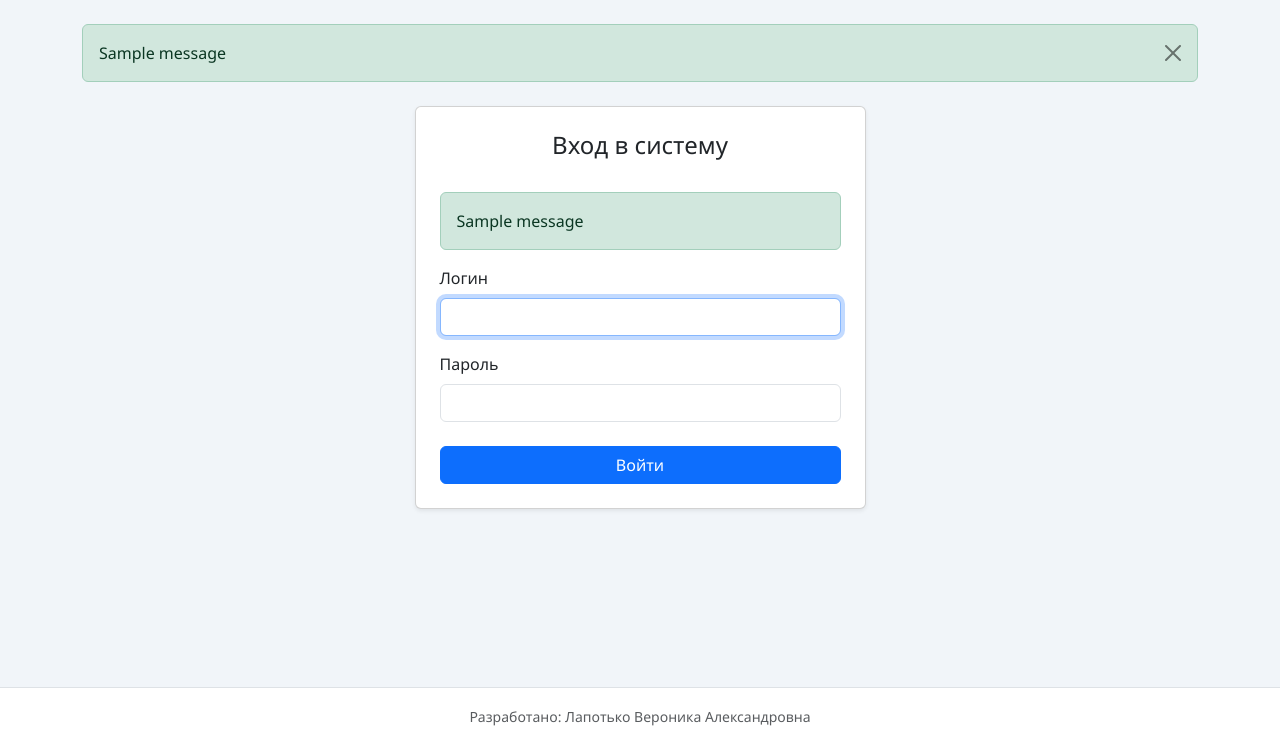
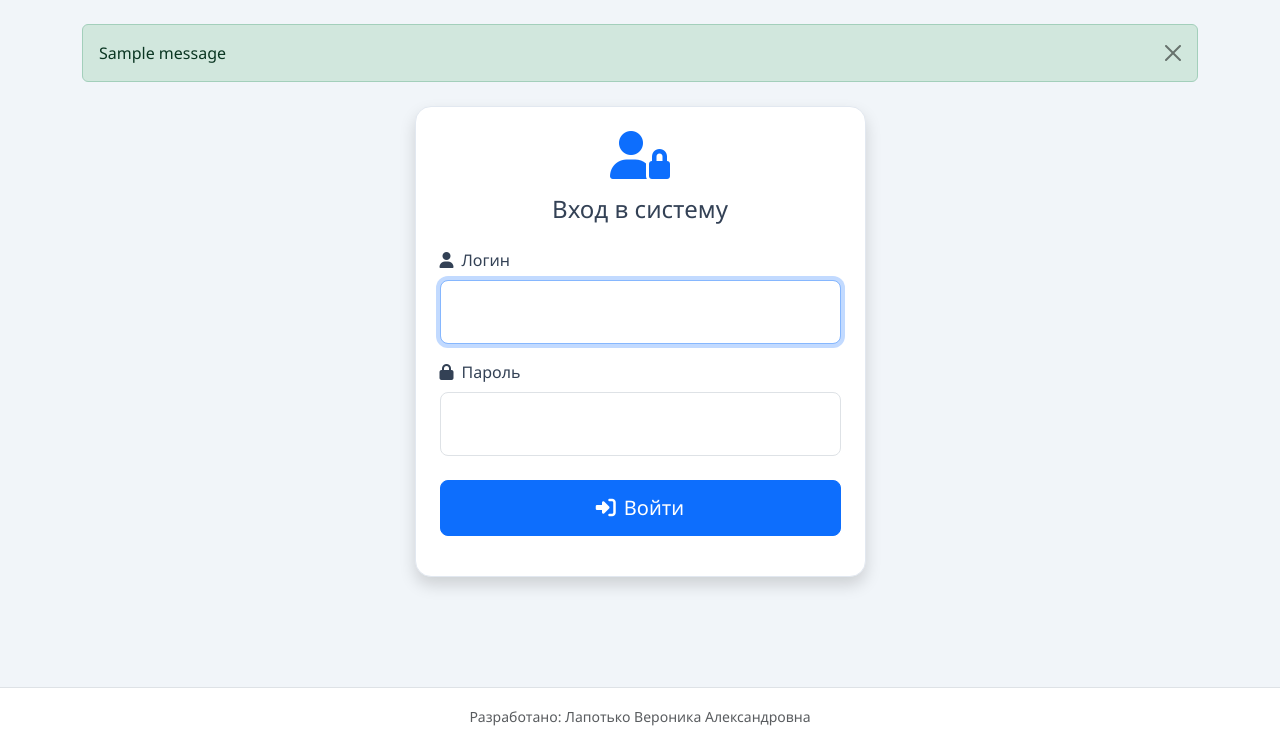
Before and after one commit to LapotkoVeronikaA/IS_openStreetMap, a Flask app: page /auth/login in a window 1280 px wide. Shown: the part 56-800 px from the top of the page. Run offline with Flask 3, Linux system fonts and the light colour scheme; one stand-in notice (Sample message) is shown; data that the repository does not hold is empty; some libraries are stand-ins or nearby versions.

Commit message:
улучшен внешний вид страницы входа

```diff
--- a/app/auth/templates/login.html
+++ b/app/auth/templates/login.html
@@ -5,32 +5,95 @@
 {% block content %}
 <div class="row justify-content-center">
     <div class="col-12 col-md-8 col-lg-6 col-xl-5">
-        <div class="card shadow-sm p-4">
+        <div class="card-modern p-4">
             <div class="text-center mb-4">
+                <i class="fas fa-user-lock fa-3x text-primary mb-3"></i>
                 <h2 class="h4">Вход в систему</h2>
             </div>
 
-            {# Отображение flash-сообщений #}
-            {% with messages = get_flashed_messages(with_categories=true) %}
-                {% if messages %}
-                    {% for category, message in messages %}
-                        <div class="alert alert-{{ category }}">{{ message }}</div>
-                    {% endfor %}
+            <form method="POST" class="needs-validation" novalidate>
+                <div class="mb-3">
+                    <label class="form-label">
+                        <i class="fas fa-user me-2"></i>Логин
+                    </label>
+                    <input type="text"
+                           name="username"
+                           class="form-control form-control-lg"
+                           required
+                           autofocus>
+                    <div class="invalid-feedback">
+                        Пожалуйста, введите логин
+                    </div>
+                </div>
+
+                <div class="mb-4">
+                    <label class="form-label">
+                        <i class="fas fa-lock me-2"></i>Пароль
+                    </label>
+                    <input type="password"
+                           name="password"
+                           class="form-control form-control-lg"
+                           required>
+                    <div class="invalid-feedback">
+                        Пожалуйста, введите пароль
+                    </div>
+                </div>
+
+                <button type="submit"
+                        class="btn btn-primary btn-lg w-100 mb-3">
+                    <i class="fas fa-sign-in-alt me-2"></i>Войти
+                </button>
+
+                {% if config.get('ALLOW_PASSWORD_RESET') %}
+                <div class="text-center small mt-3">
+                    <a href="/reset-password" class="text-muted">
+                        Забыли пароль?
+                    </a>
+                </div>
                 {% endif %}
-            {% endwith %}
-
-            <form method="POST">
-                <div class="mb-3">
-                    <label class="form-label">Логин</label>
-                    <input type="text" name="username" class="form-control" required autofocus>
-                </div>
-                <div class="mb-4">
-                    <label class="form-label">Пароль</label>
-                    <input type="password" name="password" class="form-control" required>
-                </div>
-                <button type="submit" class="btn btn-primary w-100">Войти</button>
             </form>
         </div>
     </div>
 </div>
 {% endblock %}
+
+{% block extra_css %}
+<style>
+.card-modern {
+    background: #fff;
+    border-radius: 1rem;
+    box-shadow: 0 0.5rem 1rem rgba(0, 0, 0, 0.15);
+    padding: 2rem;
+}
+
+.form-control-lg {
+    padding: 1rem;
+    border-radius: 0.5rem;
+}
+
+.btn-lg {
+    padding: 0.75rem 1.5rem;
+    border-radius: 0.5rem;
+}
+</style>
+{% endblock %}
+
+{% block extra_js %}
+<script>
+// Валидация формы
+(() => {
+  'use strict'
+  const forms = document.querySelectorAll('.needs-validation')
+
+  Array.from(forms).forEach(form => {
+    form.addEventListener('submit', event => {
+      if (!form.checkValidity()) {
+        event.preventDefault()
+        event.stopPropagation()
+      }
+      form.classList.add('was-validated')
+    }, false)
+  })
+})()
+</script>
+{% endblock %}
```
